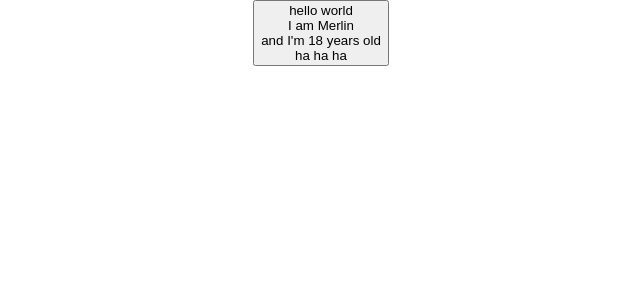
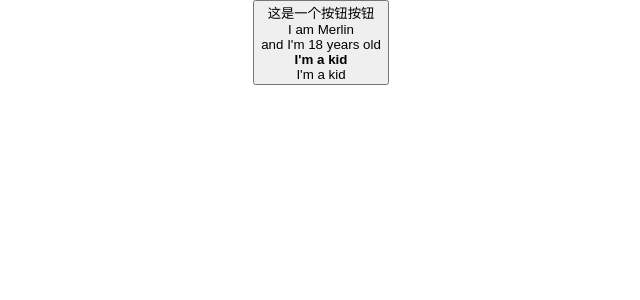
Before and after one commit to lixingyangok/react-with-ts, a React (Create React App) app: page / in a window 1280 px wide. Shown: the top 300 px of the page, without its empty margins (319-959 px from the left). Built offline with nearby package versions, Linux system fonts and the light colour scheme.

Commit message:
组件与泛型的应用

```diff
--- a/src/App.tsx
+++ b/src/App.tsx
@@ -6,7 +6,9 @@ const App: React.FC = () => {
     return (
         <div className="App">
             <HelloWorld name="Merlin" age={18} >
-                ha ha ha
+                <strong>I'm a kid</strong>
+                <br/>
+                <span>I'm a kid</span>
             </HelloWorld>
         </div>
     );
--- a/src/pages/hello-world/hello-world.tsx
+++ b/src/pages/hello-world/hello-world.tsx
@@ -1,22 +1,31 @@
 import React from 'react';
 
-interface IProps{
+interface ifsProps{
     name: string,
     age: number,
     children: any,
 }
+interface ifsSate{
+    name: string,
+}
 
-export default class HelloWorld extends React.Component<IProps> {
-    constructor( props:any ){
-        console.log( typeof props, props );
+// 通过 <ifsProps> 指定接口收到的参数
+export default class HelloWorld extends React.Component< ifsProps, any > {
+    constructor( props:ifsProps ){
         super( props );
+        console.log( props );
+    }
+    // public readonly state = {
+    public readonly state: Readonly <ifsSate> = {
+        name: '按钮',
     }
     render():Object{
-        return <button>
-            hello world <br/>
-            I am {this.props.name} <br/>
-            and I'm {this.props.age} years old <br/>
-            { this.props.children }
+        const { state, props } = this;
+        return <button onClick={()=>this.setState({ name: state.name+'-' })} >
+            这是一个按钮{state.name} <br/>
+            I am { props.name } <br/>
+            and I'm { props.age } years old <br/>
+            {  props.children  }
         </button>
     }
 }
```
